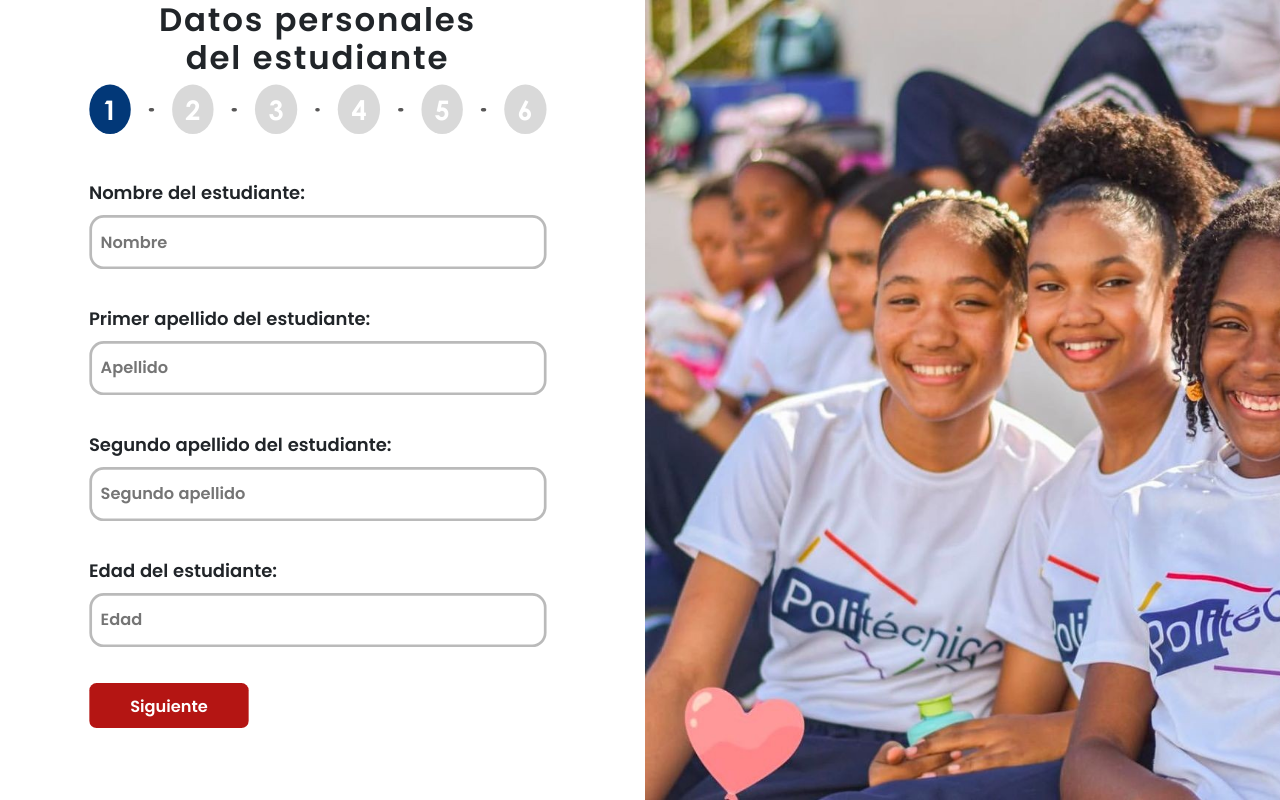
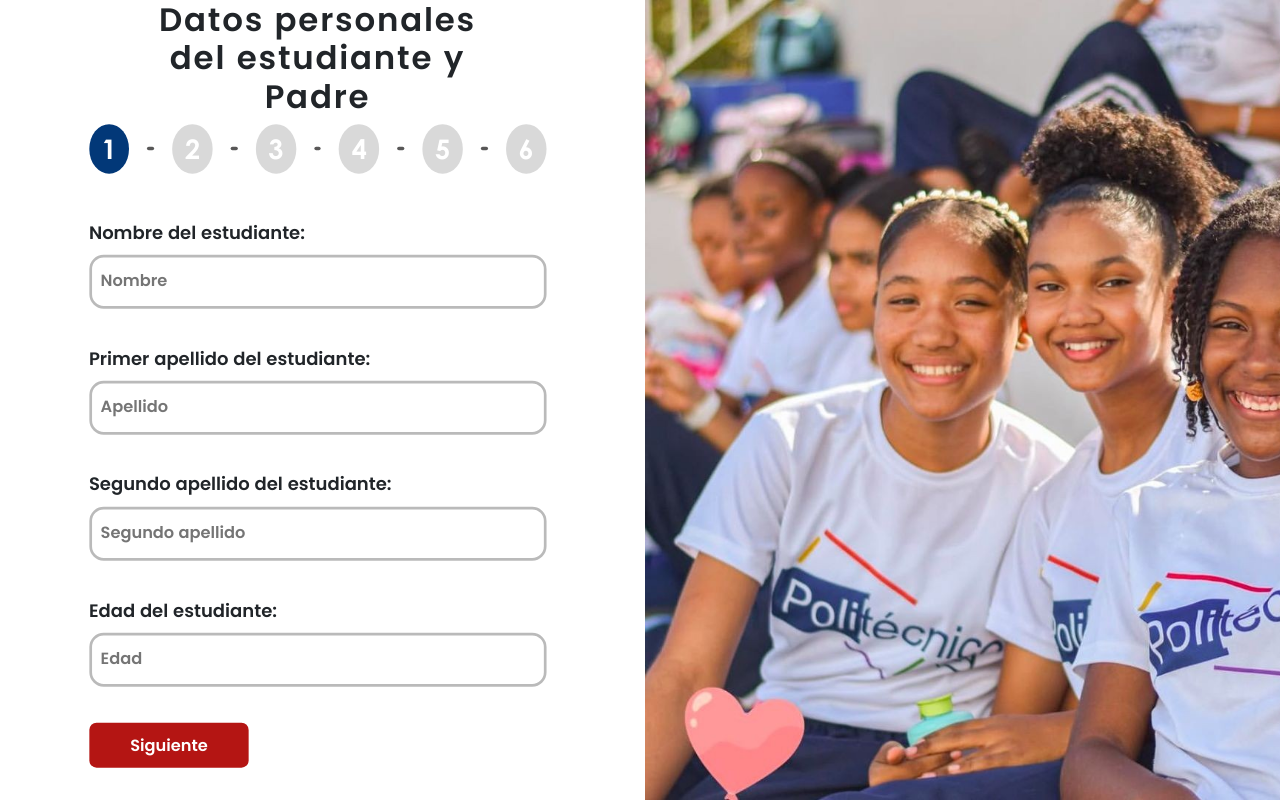
Before and after one commit to fulviomoya/condor_project, a PHP site: page /Dashboard_index/Parte_Usuario/Form1.php in a window 1280 px wide. Run offline with PHP 8.4, Linux system fonts and the light colour scheme.

Commit message:
Arreglo Aspecto vidual circulios

```diff
--- a/Parte_Usuario/Form1.php
+++ b/Parte_Usuario/Form1.php
@@ -17,7 +17,7 @@
       <div class="izquierda">
         <div class="cont_izquierda">
           <div class="tittle_form_cont">
-            <h2 class="tittle_form">Datos personales del estudiante</h2>
+            <h2 class="tittle_form">Datos personales del estudiante y Padre</h2>
           </div>
 
           <div class="circulos">
--- a/Parte_Usuario/css/Form_11.css
+++ b/Parte_Usuario/css/Form_11.css
@@ -120,8 +120,7 @@ body {
 }
 
 .num {
-    width: 100%;
-    height: 55px;
+    height: 100%;
     background-color: #D9D9D9;
     border-radius: 100%;
     gap: 10px;
@@ -131,11 +130,12 @@ body {
     color: white;
     font-family: 'centuryBold';
     font-size: 30px;
+    padding: 5px 14px 5px 14px;
+
 }
 
 .num:nth-child(1) {
-    width: 100%;
-    height: 55px;
+    height: 100%;
     background-color: var(--principal-color);
 }
 
@@ -525,7 +525,7 @@ button {
 }
 
 .num {
-    height: 55px;
+    height: 100%;
     background-color: #D9D9D9;
     border-radius: 50%;
     display: flex;
@@ -534,6 +534,8 @@ button {
     color: white;
     font-family: 'centuryBold';
     font-size: 30px;
+    padding: 5px 14px 5px 14px;
+
 }
 
 .circulos .line {
@@ -619,6 +621,10 @@ button {
     .circulos .line {
         width: 10%;
     }
+    .Adjuntar_acta {
+
+    gap: 12px !important;
+}
 }
 
 
```
Also changed, not shown: 2 other files.
